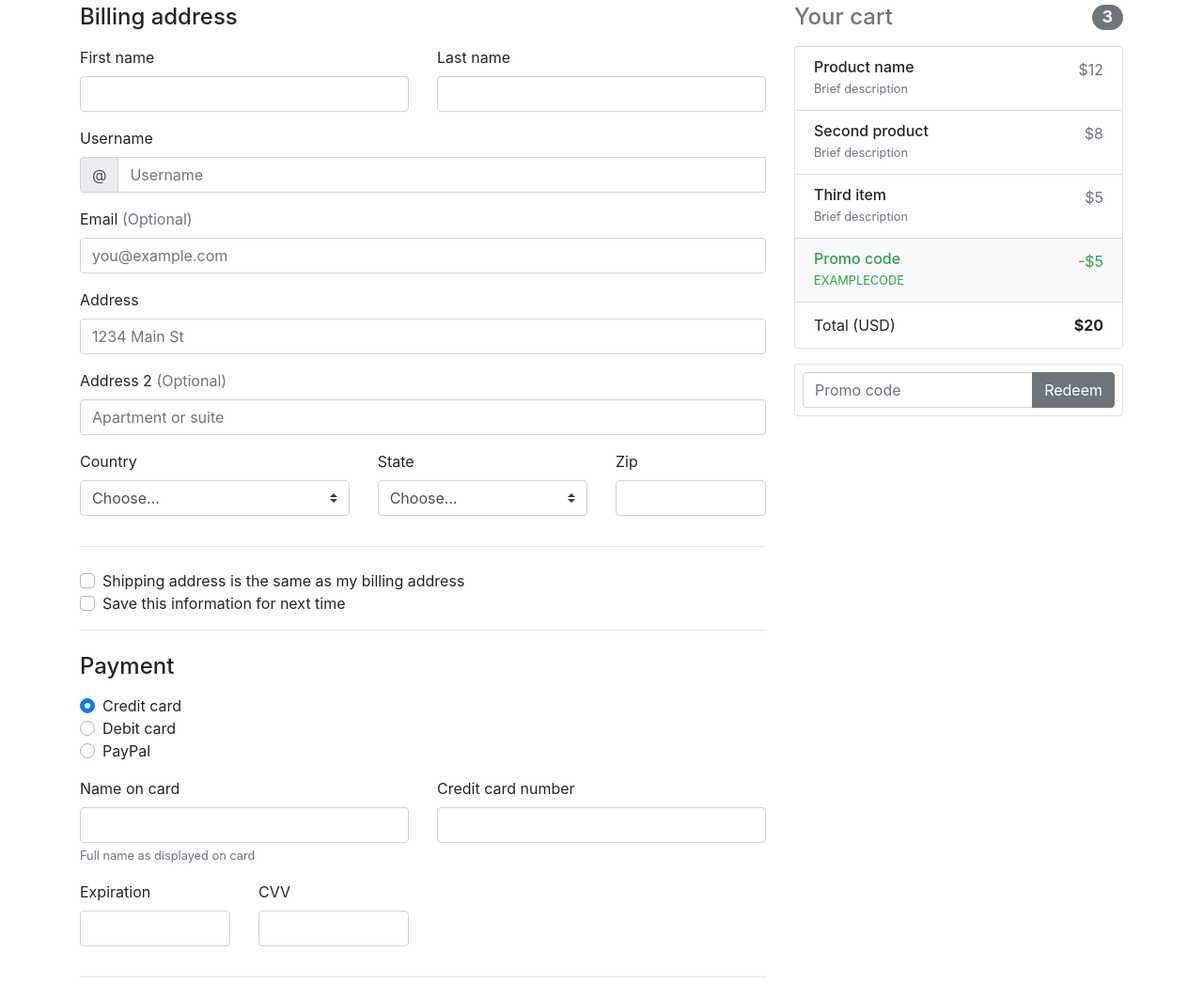
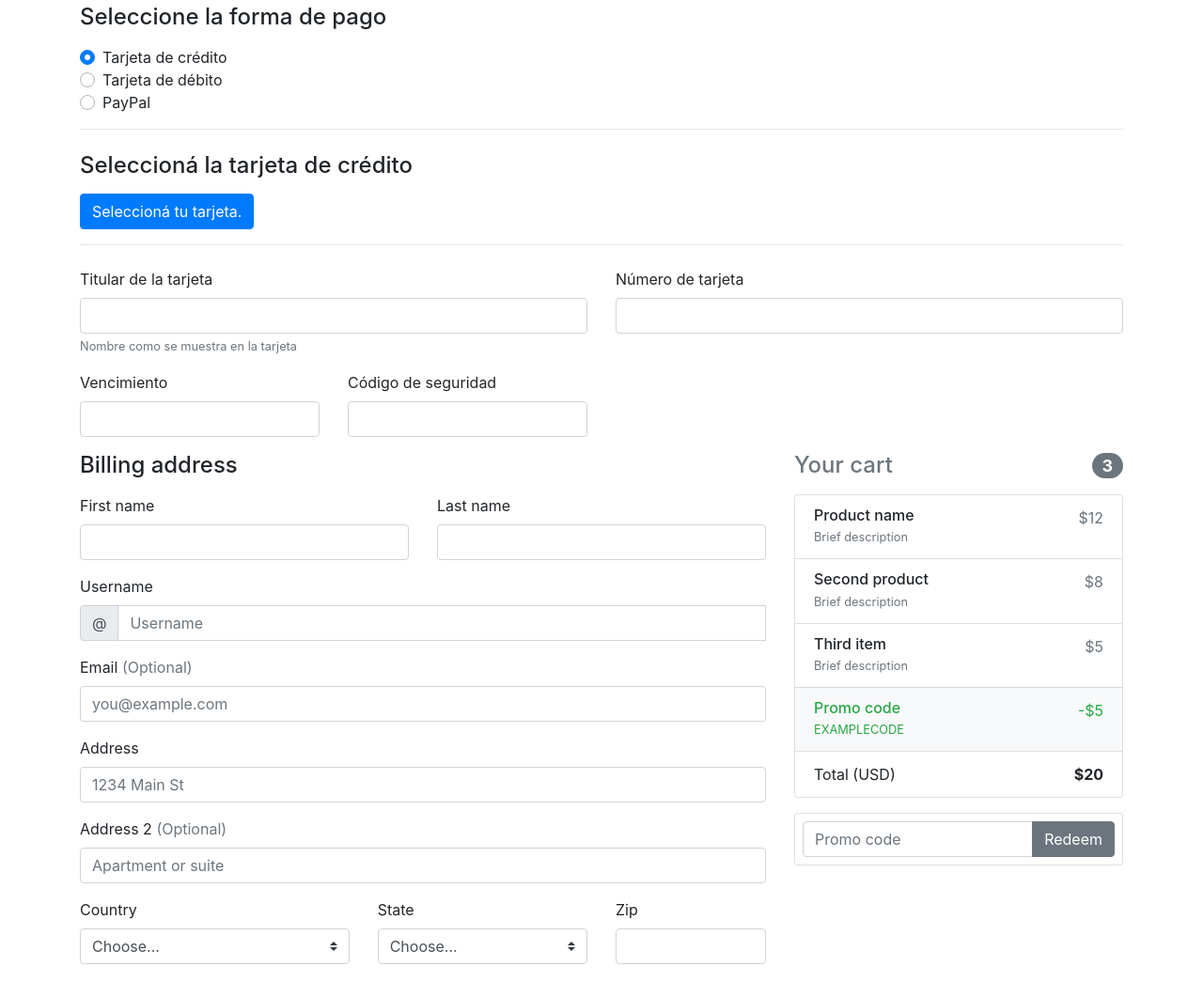
Before and after one commit to Silvanagomez/flyrolling, a website built with Parcel: page src/payments.html in a window 1280 px wide. Shown: the part 386-1431 px from the top of the page at 94% size. Built offline with nearby package versions, Linux system fonts and the light colour scheme.

Commit message:
modifico form

```diff
--- a/src/payments.html
+++ b/src/payments.html
@@ -38,21 +38,72 @@
                 </nav>
             </header>
           <!-- Fin Cabecera - RNG -->
-
           <!-- Inicio Alert - RNG -->
             <div class="alert alert-success" role="alert">
               <h4 class="alert-heading">¡Apurate!</h4>
               <p>Últimos lugares disponibles para este Vuelo. ¡No te lo pierdas! Confirma ahora tu reserva.</p>
             </div>
           <!-- Fin Alert - RNG -->
+          <!-- Inicio Form - RNG -->
+ 		  <!-- Seleccion de tipo de pago -->
+			<h4 class="mb-3">Seleccione la forma de pago</h4>
 
-          <!-- Inicio Form - RNG -->
-<!--             <div class="py-5 text-center">
-              <img class="d-block mx-auto mb-4" src="/docs/4.3/assets/brand/bootstrap-solid.svg" alt="" width="72" height="72">
-              <h2>Checkout form</h2>
-              <p class="lead">Below is an example form built entirely with Bootstrap’s form controls. Each required form group has a validation state that can be triggered by attempting to submit the form without completing it.</p>
-            </div>
- -->
+			<div class="d-block my-3">
+			<div class="custom-control custom-radio">
+				<input id="credit" name="paymentMethod" type="radio" class="custom-control-input" checked required>
+				<label class="custom-control-label" for="credit">Tarjeta de crédito</label>
+			</div>
+			<div class="custom-control custom-radio">
+				<input id="debit" name="paymentMethod" type="radio" class="custom-control-input" required>
+				<label class="custom-control-label" for="debit">Tarjeta de débito</label>
+			</div>
+			<div class="custom-control custom-radio">
+				<input id="paypal" name="paymentMethod" type="radio" class="custom-control-input" required>
+				<label class="custom-control-label" for="paypal">PayPal</label>
+			</div>
+			<hr class="mb-4">
+			<!-- Boton Modal -->
+			<h4 class="mb-3">Seleccioná la tarjeta de crédito</h4>
+			<button type="button" class="btn btn-primary" data-toggle="modal" data-target="#creditcardModal">
+				Seleccioná tu tarjeta.
+			</button>
+			<hr class="mb-4">
+			</div>
+			<div class="row">
+			<div class="col-md-6 mb-3">
+				<!-- Datos de tarjeta -->
+				<label for="cc-name">Titular de la tarjeta</label>
+				<input type="text" class="form-control" id="cc-name" placeholder="" required>
+				<small class="text-muted">Nombre como se muestra en la tarjeta</small>
+				<div class="invalid-feedback">
+				Name on card is required
+				</div>
+			</div>
+			<div class="col-md-6 mb-3">
+				<label for="cc-number">Número de tarjeta</label>
+				<input type="text" class="form-control" id="cc-number" placeholder="" required>
+				<div class="invalid-feedback">
+				Credit card number is required
+				</div>
+			</div>
+			</div>
+			<div class="row">
+			<div class="col-md-3 mb-3">
+				<label for="cc-expiration">Vencimiento</label>
+				<input type="text" class="form-control" id="cc-expiration" placeholder="" required>
+				<div class="invalid-feedback">
+				Expiration date required
+				</div>
+			</div>
+			<div class="col-md-3 mb-3">
+				<label for="cc-cvv">Código de seguridad</label>
+				<input type="text" class="form-control" id="cc-cvv" placeholder="" required>
+				<div class="invalid-feedback">
+				Security code required
+				</div>
+			</div>
+			</div>
+<!-- Fin Seleccion de tipo de pago -->
             <div class="row">
               <div class="col-md-4 order-md-2 mb-4">
                 <h4 class="d-flex justify-content-between align-items-center mb-3">
@@ -197,55 +248,6 @@
                   </div>
                   <hr class="mb-4">
 
-                  <h4 class="mb-3">Payment</h4>
-
-                  <div class="d-block my-3">
-                    <div class="custom-control custom-radio">
-                      <input id="credit" name="paymentMethod" type="radio" class="custom-control-input" checked required>
-                      <label class="custom-control-label" for="credit">Credit card</label>
-                    </div>
-                    <div class="custom-control custom-radio">
-                      <input id="debit" name="paymentMethod" type="radio" class="custom-control-input" required>
-                      <label class="custom-control-label" for="debit">Debit card</label>
-                    </div>
-                    <div class="custom-control custom-radio">
-                      <input id="paypal" name="paymentMethod" type="radio" class="custom-control-input" required>
-                      <label class="custom-control-label" for="paypal">PayPal</label>
-                    </div>
-                  </div>
-                  <div class="row">
-                    <div class="col-md-6 mb-3">
-                      <label for="cc-name">Name on card</label>
-                      <input type="text" class="form-control" id="cc-name" placeholder="" required>
-                      <small class="text-muted">Full name as displayed on card</small>
-                      <div class="invalid-feedback">
-                        Name on card is required
-                      </div>
-                    </div>
-                    <div class="col-md-6 mb-3">
-                      <label for="cc-number">Credit card number</label>
-                      <input type="text" class="form-control" id="cc-number" placeholder="" required>
-                      <div class="invalid-feedback">
-                        Credit card number is required
-                      </div>
-                    </div>
-                  </div>
-                  <div class="row">
-                    <div class="col-md-3 mb-3">
-                      <label for="cc-expiration">Expiration</label>
-                      <input type="text" class="form-control" id="cc-expiration" placeholder="" required>
-                      <div class="invalid-feedback">
-                        Expiration date required
-                      </div>
-                    </div>
-                    <div class="col-md-3 mb-3">
-                      <label for="cc-cvv">CVV</label>
-                      <input type="text" class="form-control" id="cc-cvv" placeholder="" required>
-                      <div class="invalid-feedback">
-                        Security code required
-                      </div>
-                    </div>
-                  </div>
                   <hr class="mb-4">
                   <button class="btn btn-primary btn-lg btn-block" type="submit">Continue to checkout</button>
                 </form>
@@ -253,7 +255,27 @@
             </div>
           <!-- Fin Form - RNG -->
         </section>
-    </div>
+	</div>
+	<!-- Modal -->
+	<div class="modal fade" id="creditcardModal" tabindex="-1" role="dialog" aria-labelledby="creditcardModalLabel" aria-hidden="true">
+		<div class="modal-dialog" role="document">
+		  <div class="modal-content">
+			<div class="modal-header">
+			  <h5 class="modal-title" id="creditcardModalLabel">Seleccioná tu banco</h5>
+			  <button type="button" class="close" data-dismiss="modal" aria-label="Close">
+				<span aria-hidden="true">&times;</span>
+			  </button>
+			</div>
+			<div class="modal-body">
+			  ...
+			</div>
+			<div class="modal-footer">
+			  <button type="button" class="btn btn-secondary" data-dismiss="modal">Close</button>
+			  <button type="button" class="btn btn-primary">Save changes</button>
+			</div>
+		  </div>
+		</div>
+	  </div>
     <script type="text/javascript" src="./js/payments.js"></script>
 </body>
 </html>
```
